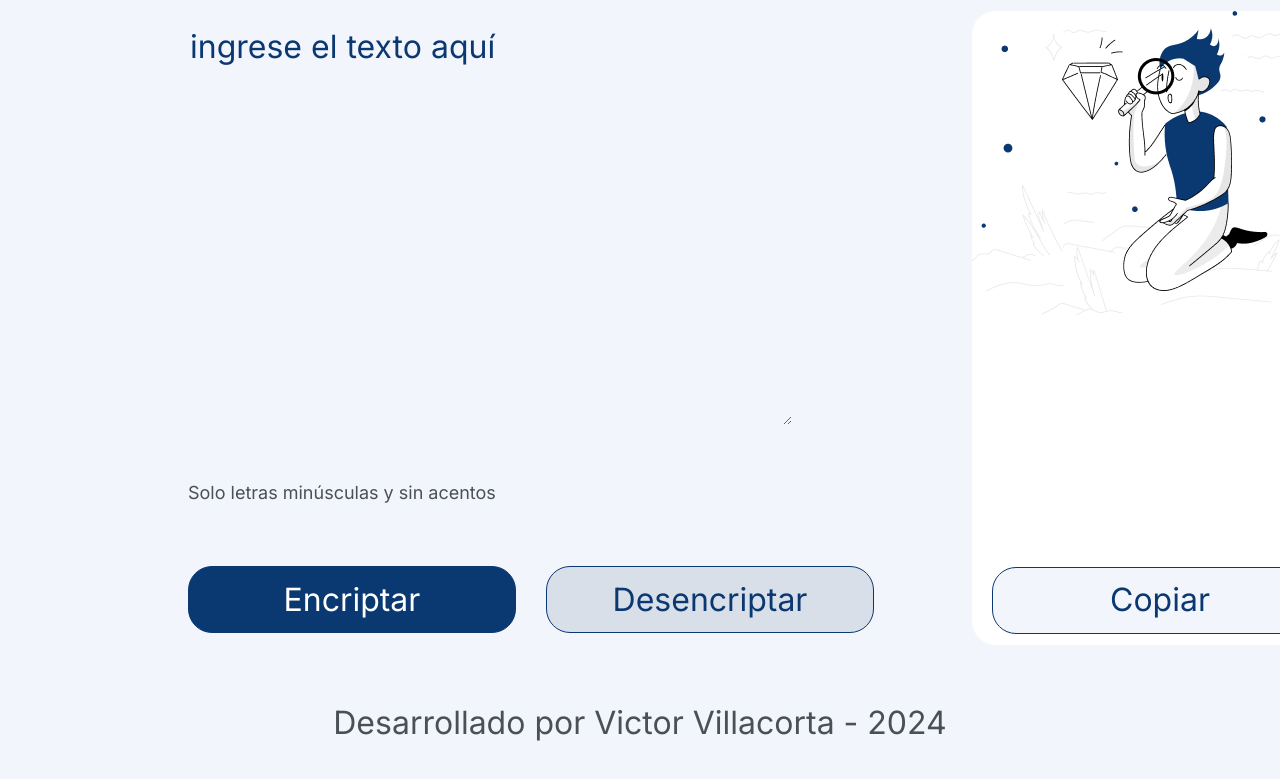
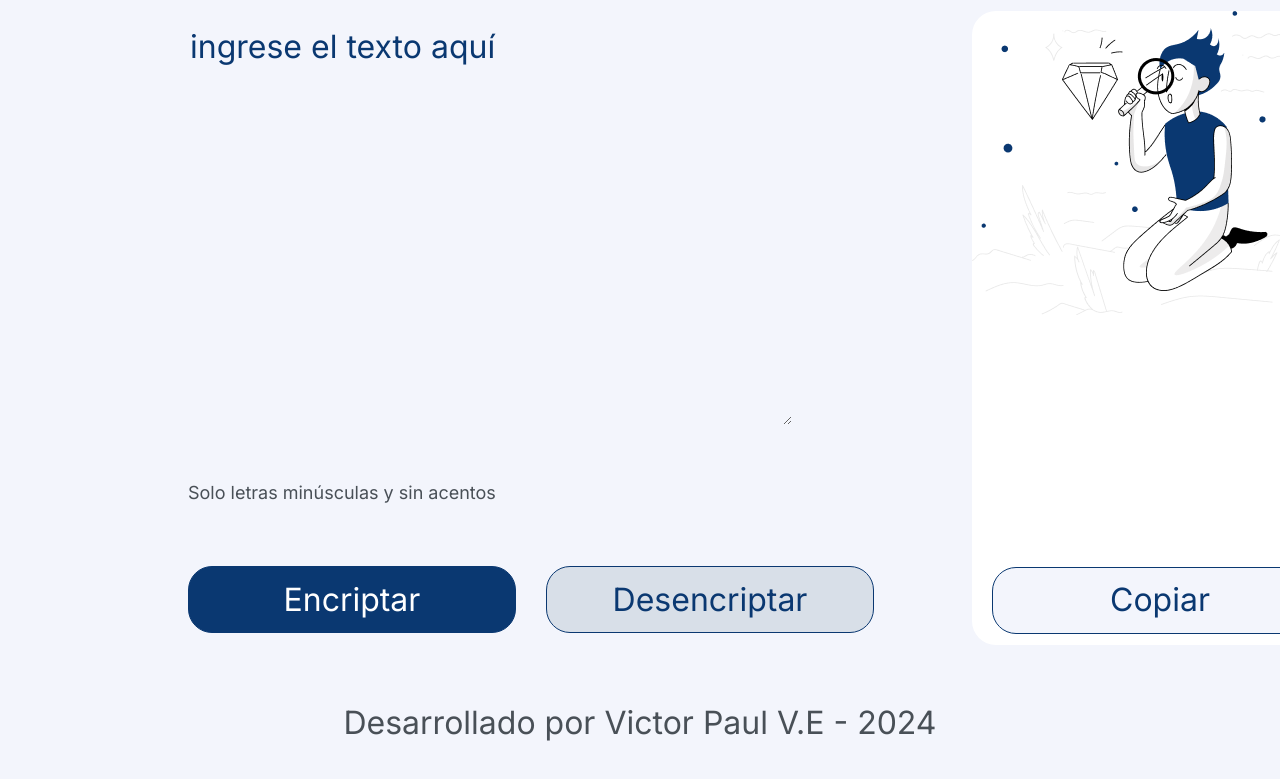
Before and after one commit to vpaulve/challenge_encriptador, a plain HTML site: page index.html in a window 1280 px wide. Shown: the part 91-870 px from the top of the page. Drawn offline with Linux system fonts and the light colour scheme; files whose address does not match are found by name.

Commit message:
Actualización de información

```diff
--- a/index.html
+++ b/index.html
@@ -33,7 +33,7 @@
     </main>
     <script src="./script.js"> </script>
     <footer class="footer">
-        <p>Desarrollado por Victor Villacorta - 2024</p>
+        <p>Desarrollado por Victor Paul V.E - 2024</p>
     </footer>
 </body>
 </html>
```
